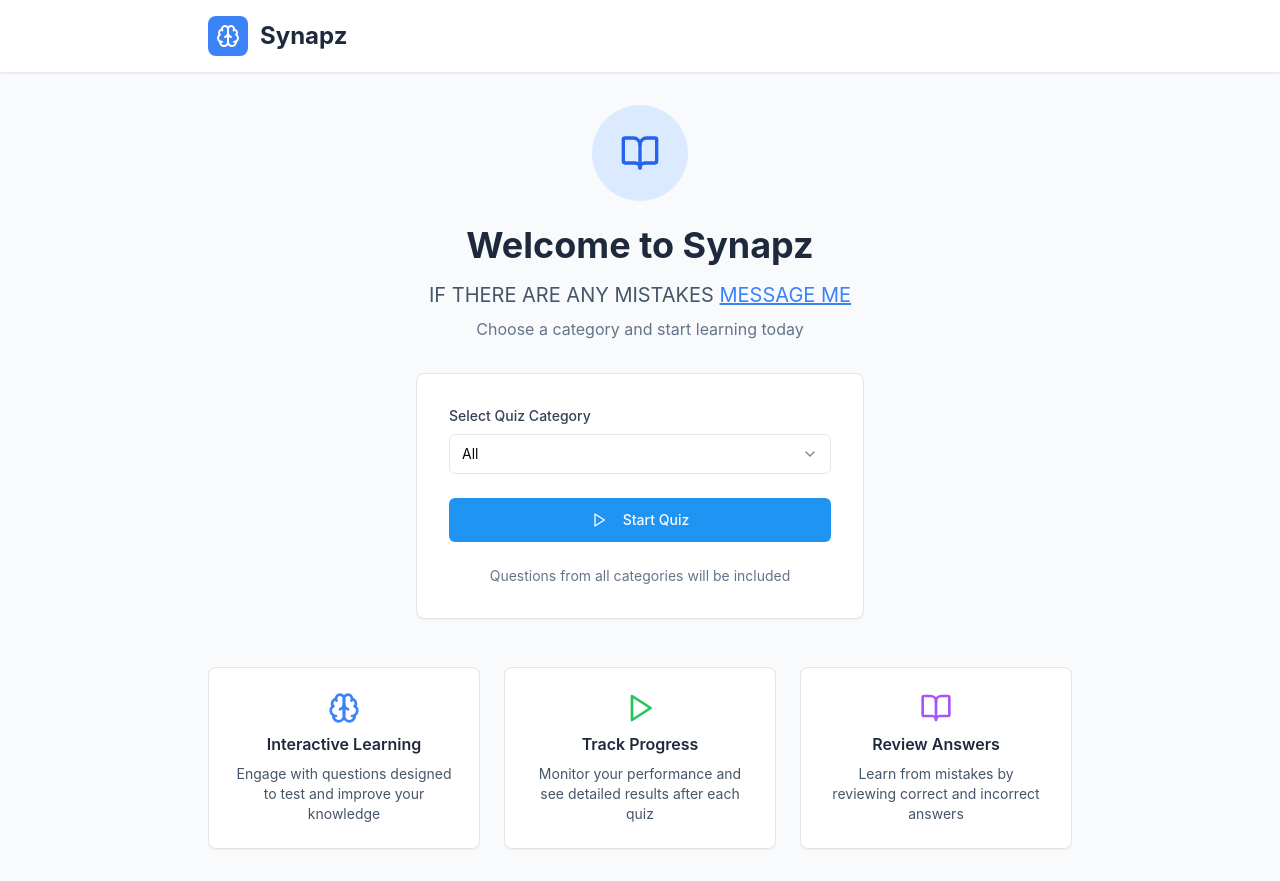
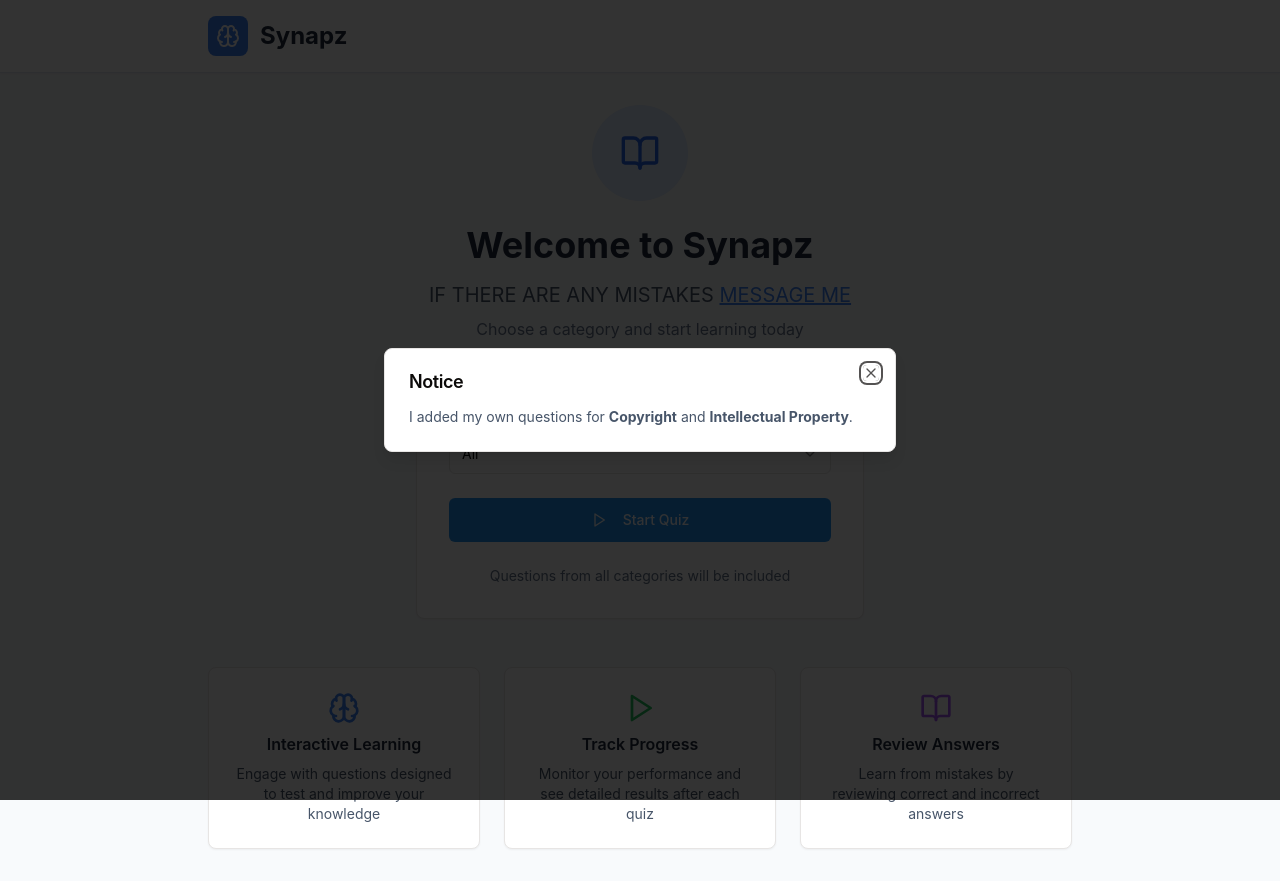
Before and after one commit to Despee2k/Synapz, a React (Vite) app in the folder client/: page / in a window 1280 px wide. Built offline with nearby package versions, Linux system fonts and the light colour scheme.

Commit message:
feat: add a pop-up window to alert the user about certain changes

```diff
--- a/client/src/pages/home.tsx
+++ b/client/src/pages/home.tsx
@@ -1,4 +1,4 @@
-import { useState } from 'react';
+import { useEffect, useState } from 'react';
 import { useLocation } from 'wouter';
 import { useQuery } from '@tanstack/react-query';
 import { Card, CardContent } from '@/components/ui/card';
@@ -10,11 +10,13 @@ import {
   SelectTrigger,
   SelectValue,
 } from '@/components/ui/select';
+import { Dialog, DialogContent, DialogHeader, DialogTitle } from '@/components/ui/dialog';
 import { Brain, Play, BookOpen } from 'lucide-react';
 
 export default function Home() {
   const [, setLocation] = useLocation();
   const [selectedCategory, setSelectedCategory] = useState<string>('All');
+  const [showDialog, setShowDialog] = useState(false);
 
   const { data: serverCategories = [], isLoading } = useQuery<string[]>({
     queryKey: ['categories'],
@@ -34,6 +36,14 @@ export default function Home() {
         : '';
     setLocation(`/quiz${params}`);
   };
+
+  useEffect(() => {
+    const hasSeenPopup = localStorage.getItem('hasSeenCopyrightNotice');
+    if (!hasSeenPopup) {
+      setShowDialog(true);
+      localStorage.setItem('hasSeenCopyrightNotice', 'true');
+    }
+  }, []);
 
   return (
     <div className="min-h-screen bg-slate-50">
@@ -141,6 +151,17 @@ export default function Home() {
           </Card>
         </div>
       </main>
+
+      <Dialog open={showDialog} onOpenChange={setShowDialog}>
+        <DialogContent>
+          <DialogHeader>
+            <DialogTitle>Notice</DialogTitle>
+          </DialogHeader>
+          <p className="text-sm text-slate-600">
+            I added my own questions for <strong>Copyright</strong> and <strong>Intellectual Property</strong>.
+          </p>
+        </DialogContent>
+      </Dialog>
     </div>
   );
 }
```
